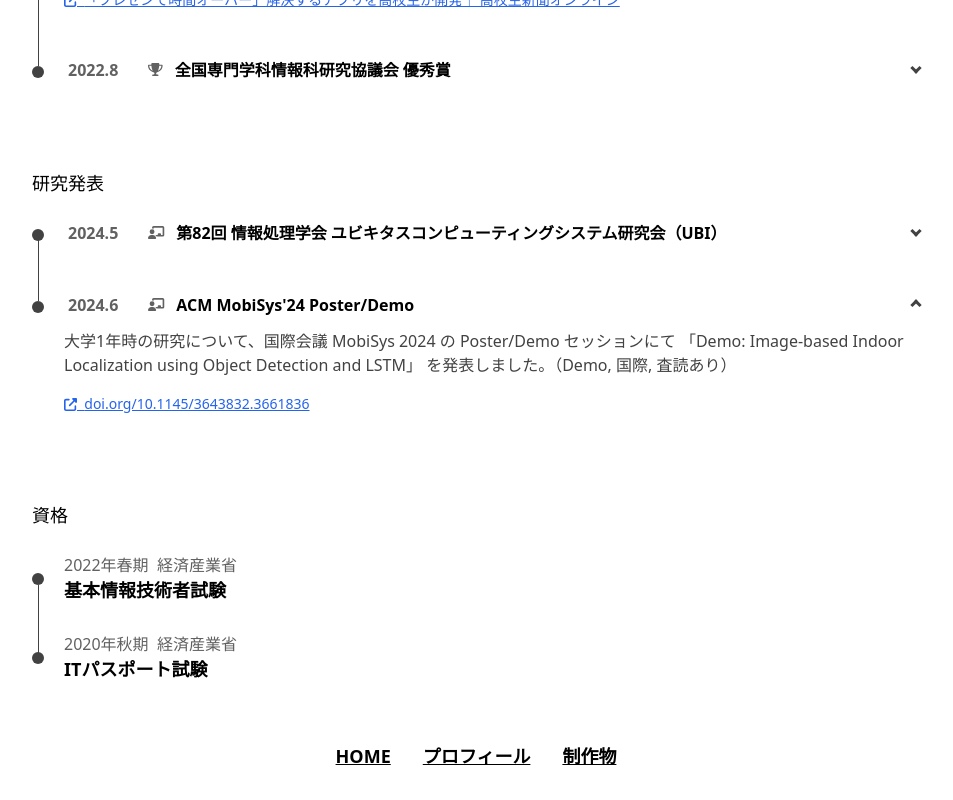
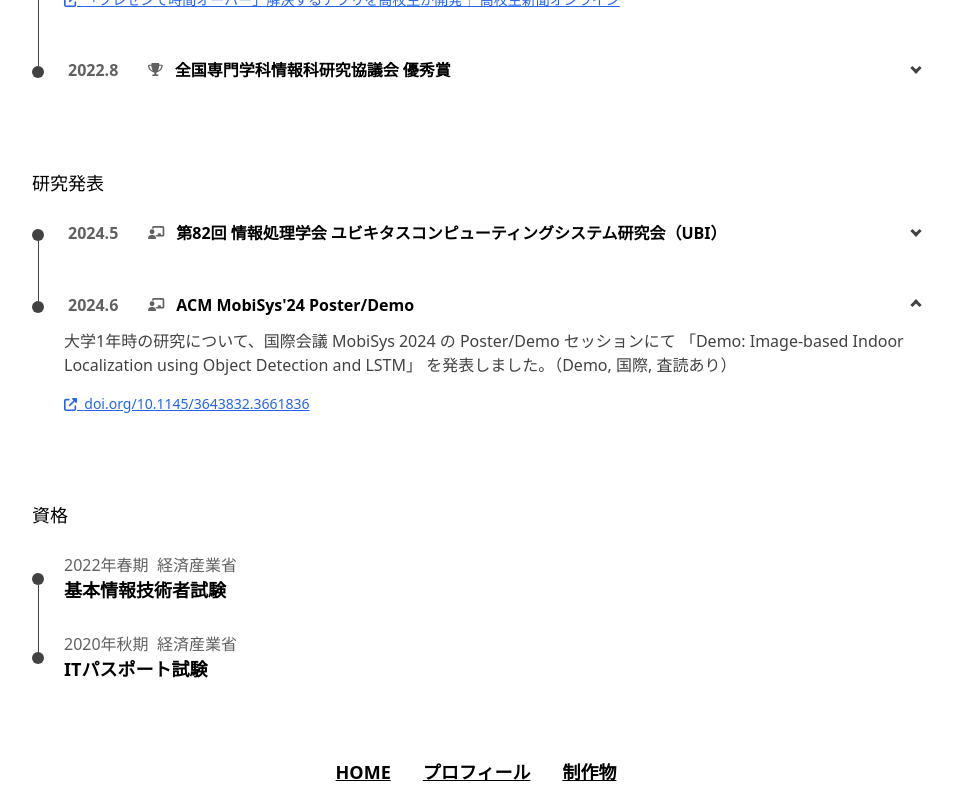
Before and after one commit to sakusaku3939/my-page, a Next.js app: page /profile in a window 1280 px wide. Shown: the part 1095-1895 px from the top of the page, without its empty margins (164-1117 px from the left). Built offline with nearby package versions, Linux system fonts and the light colour scheme.

Commit message:
Add a margin to the footer

```diff
--- a/src/components/organism/Qualification/Qualification.module.css
+++ b/src/components/organism/Qualification/Qualification.module.css
@@ -1,3 +1,7 @@
+.list {
+    padding-bottom: 16px;
+}
+
 .list li {
     position: relative;
     padding-bottom: 24px;
--- a/src/styles/index.module.css
+++ b/src/styles/index.module.css
@@ -141,7 +141,7 @@
     }
 
     .section {
-        padding: 0 32px;
+        padding: 0 32px 32px;
     }
 
     .title {
```
